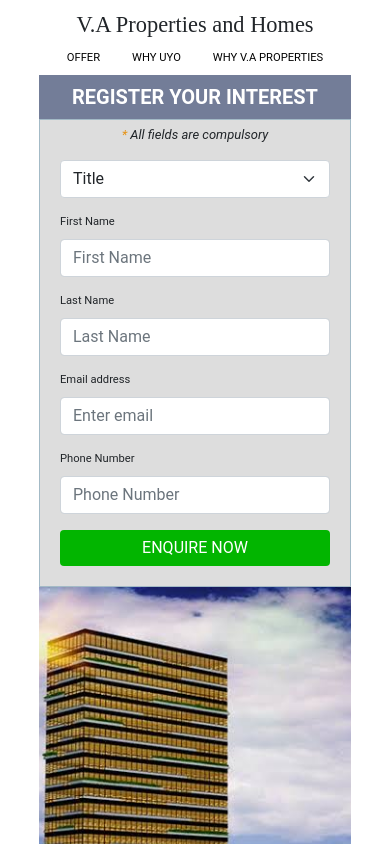
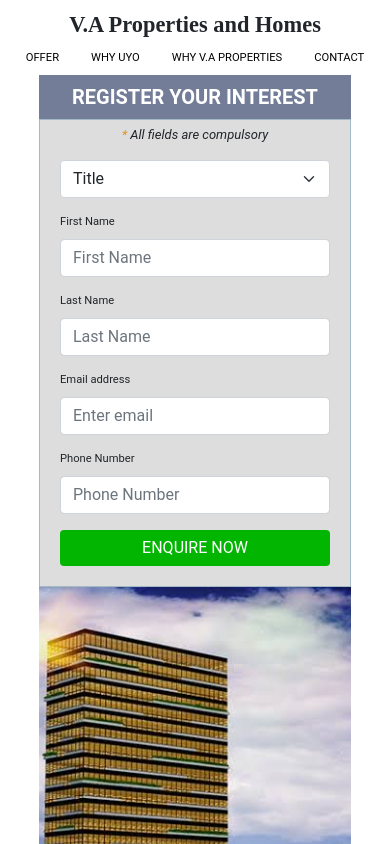
Before and after one commit to AlanDouglasDan/react-blog, a React (Create React App) app: page / in a window 390 px wide. Shown: the top 844 px of the page. Built offline with nearby package versions, Linux system fonts and the light colour scheme; a web font is replaced by a local one.

Commit message:
feat: addition nav item for contact

```diff
--- a/src/App.css
+++ b/src/App.css
@@ -293,6 +293,7 @@ footer hr {
   }
   .main_header {
     padding: 0.5rem;
+    font-weight: 700;
   }
   .form_container {
     height: 60vh;
--- a/src/Footer.js
+++ b/src/Footer.js
@@ -6,7 +6,7 @@ import { faPhone } from "@fortawesome/free-solid-svg-icons";
 
 function Footer() {
   return (
-    <footer className="footer">
+    <footer id="contact" className="footer">
       <div className="bold-footer">
         <b>
           For listings in Lagos specifically, you can contact our mother company
--- a/src/Header.js
+++ b/src/Header.js
@@ -10,6 +10,7 @@ function Header() {
           <Nav.Link href="#offer">Offer</Nav.Link>
           <Nav.Link href="#why-uyo">why uyo</Nav.Link>
           <Nav.Link href="#why-va">why v.a properties</Nav.Link>
+          <Nav.Link href="#contact">contact</Nav.Link>
         </Nav>
       </div>
     </div>
```
